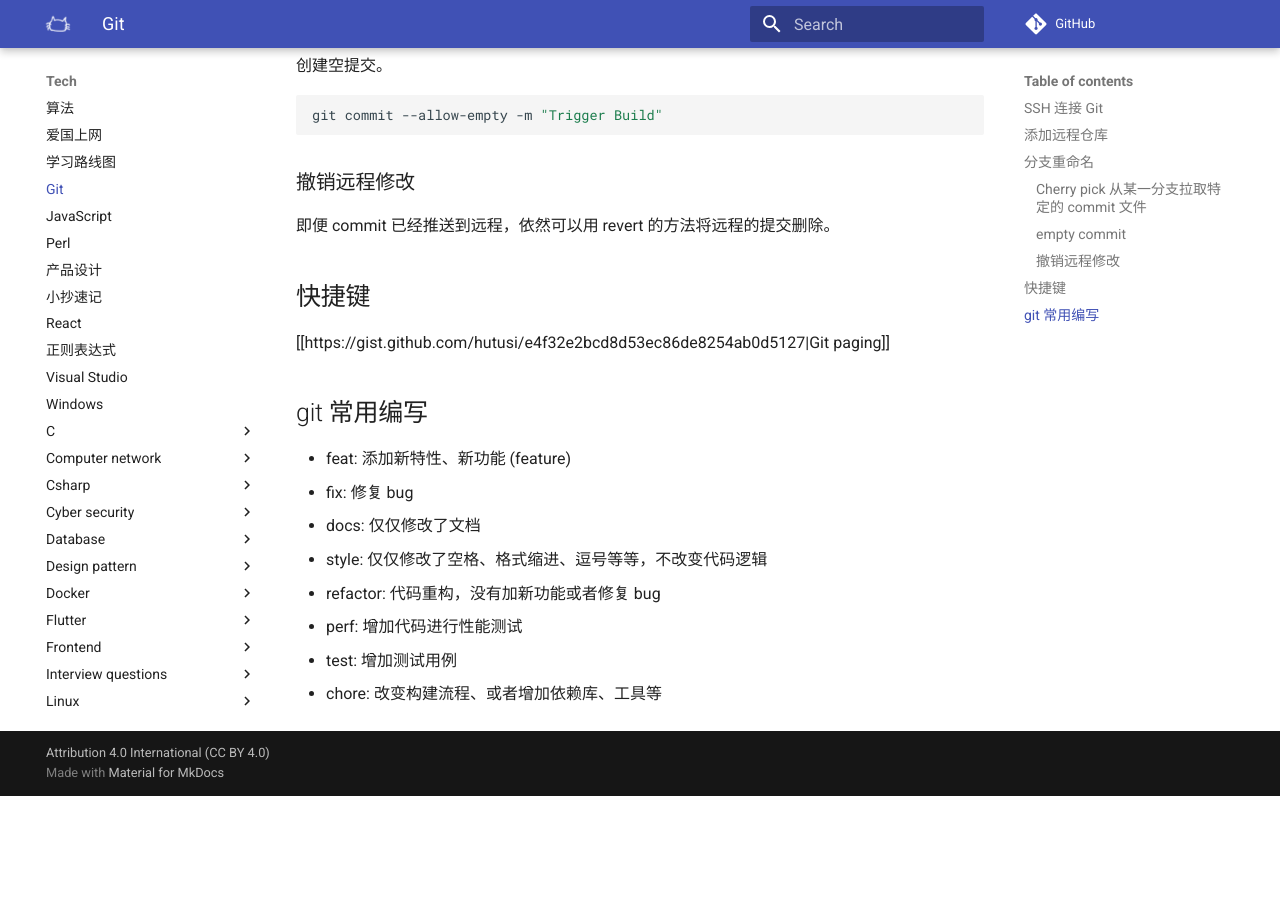
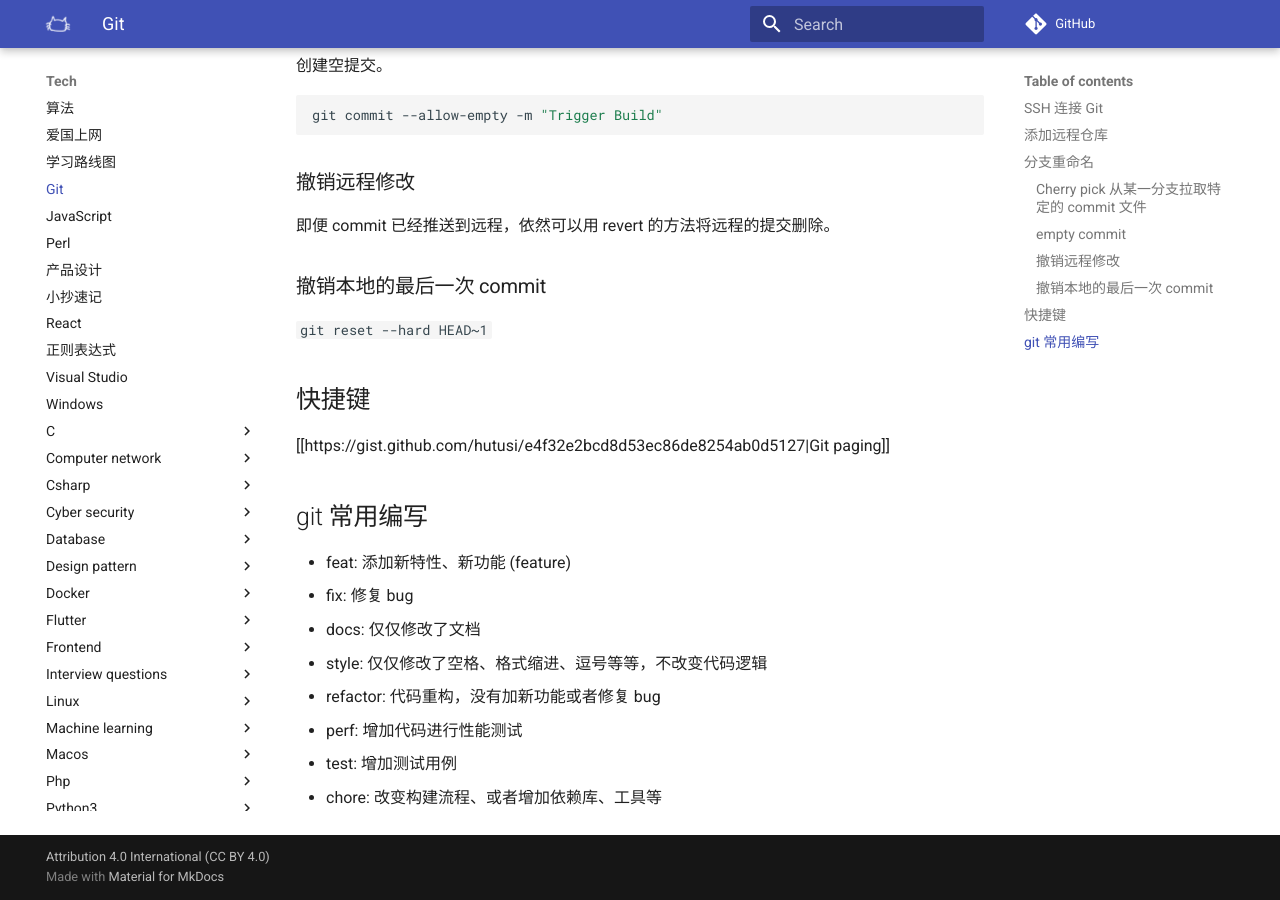
Before and after one commit to luoxufeiyan/wiki.luoxufeiyan.com, an MkDocs documentation site: the page built from docs/tech/git.md, in a window 1280 px wide and 900 px high, scrolled down 1772 px. Built offline with MkDocs 1.6.1 and Material for MkDocs 9.7.7, drawn with Linux system fonts in a browser that asks for light colours; comment, search, counter and statistics services are not loaded; before the commit the page ends 2568 px from its top, so only the background shows below that.

Commit message:
update git

```diff
--- a/docs/tech/git.md
+++ b/docs/tech/git.md
@@ -94,6 +94,10 @@
 
 即便 commit 已经推送到远程，依然可以用 revert 的方法将远程的提交删除。
 
+### 撤销本地的最后一次 commit
+
+`git reset --hard HEAD~1`
+
 ## 快捷键
 
 [[https://gist.github.com/hutusi/e4f32e2bcd8d53ec86de8254ab0d5127|Git paging]]
```
